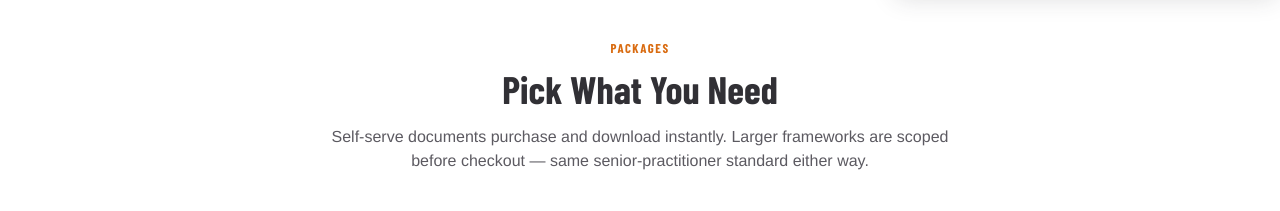
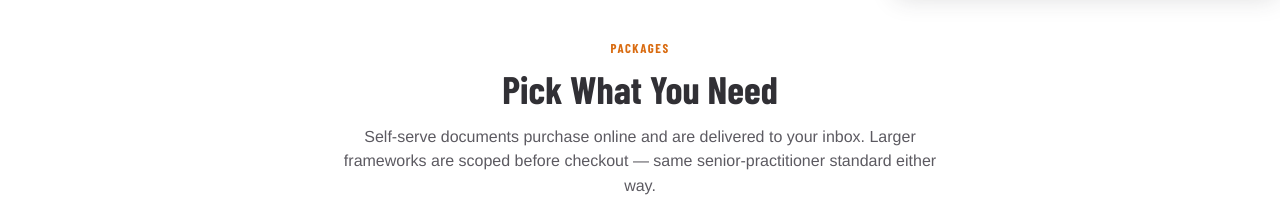
Before and after one commit to SiteGuardSystems/SiteGuard-Forms-Storefront, a website: page public/index.html in a window 1280 px wide. Shown: the part 803-1014 px from the top of the page. Drawn offline with nearby package versions, Linux system fonts and the light colour scheme; no server answers; a web font is replaced by a local one.

Commit message:
Drop 'instant download' claims — fulfilment is manual for now
Order-to-delivery automation isn't built yet; checkout and payment
are real and instant, but documents are currently sent by hand after
purchase. Fixed the meta description and the packages section intro
to stop promising a download that doesn't happen automatically. The
post-payment banner already said 'we'll be in touch to arrange
delivery', which was correct -- this just brings the rest of the
copy in line with it.

Co-Authored-By: Claude Sonnet 5 <noreply@anthropic.com>

```diff
--- a/public/index.html
+++ b/public/index.html
@@ -4,7 +4,7 @@
 <meta charset="utf-8" />
 <meta name="viewport" content="width=device-width, initial-scale=1" />
 <title>SiteGuard FORMS | Controlled HSEQ Documents, On Demand</title>
-<meta name="description" content="Buy schema-controlled, version-managed HSEQ and WHS documents direct from SiteGuard's library. SWMS, trade packs and management system bundles — instant download." />
+<meta name="description" content="Buy schema-controlled, version-managed HSEQ and WHS documents direct from SiteGuard's library. SWMS, trade packs and management system bundles — purchase online, delivered to your inbox." />
 <link rel="preconnect" href="https://fonts.googleapis.com" />
 <link rel="preconnect" href="https://fonts.gstatic.com" crossorigin />
 <link href="https://fonts.googleapis.com/css2?family=Barlow+Condensed:wght@500;600;700;800&family=Nunito:wght@700;800&display=swap" rel="stylesheet" />
@@ -85,7 +85,7 @@
       <p class="eyebrow">Packages</p>
       <h2>Pick What You Need</h2>
       <p class="section-sub">
-        Self-serve documents purchase and download instantly. Larger frameworks
+        Self-serve documents purchase online and are delivered to your inbox. Larger frameworks
         are scoped before checkout — same senior-practitioner standard either way.
       </p>
       <div class="package-grid" id="package-grid" aria-live="polite">
```
